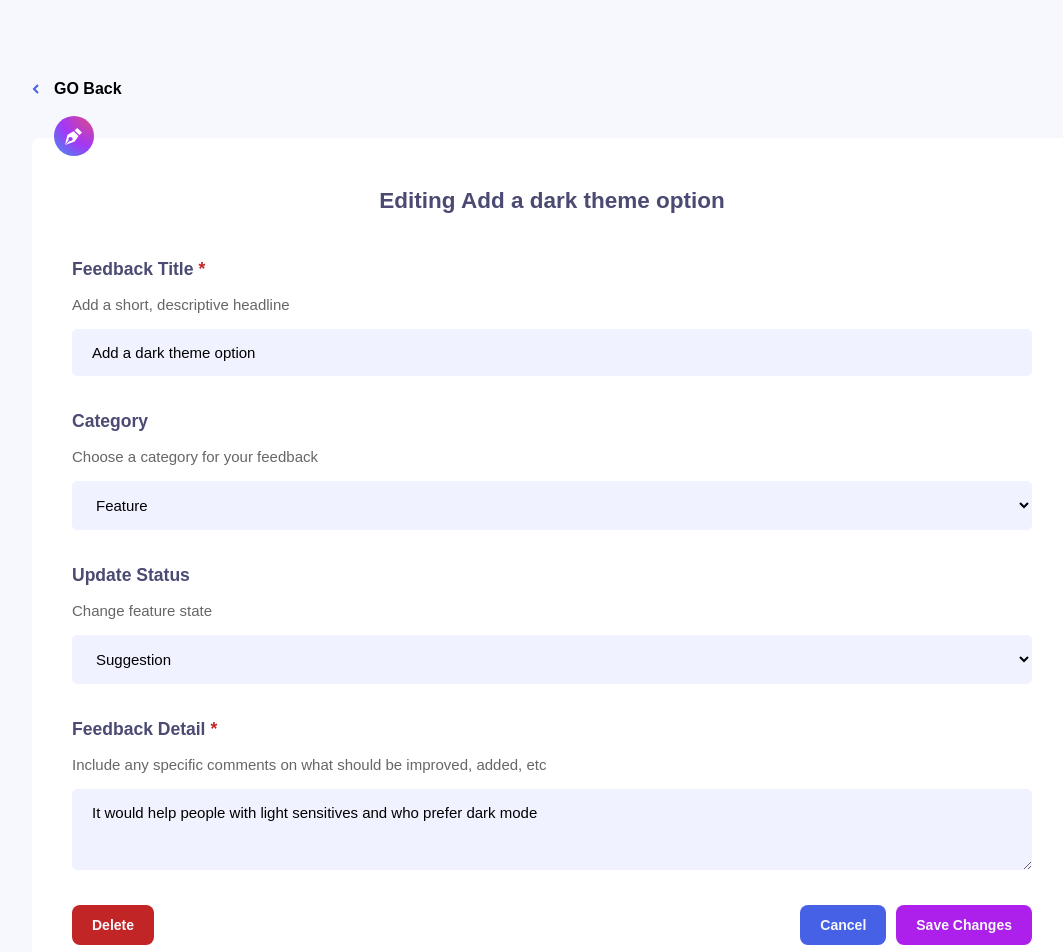
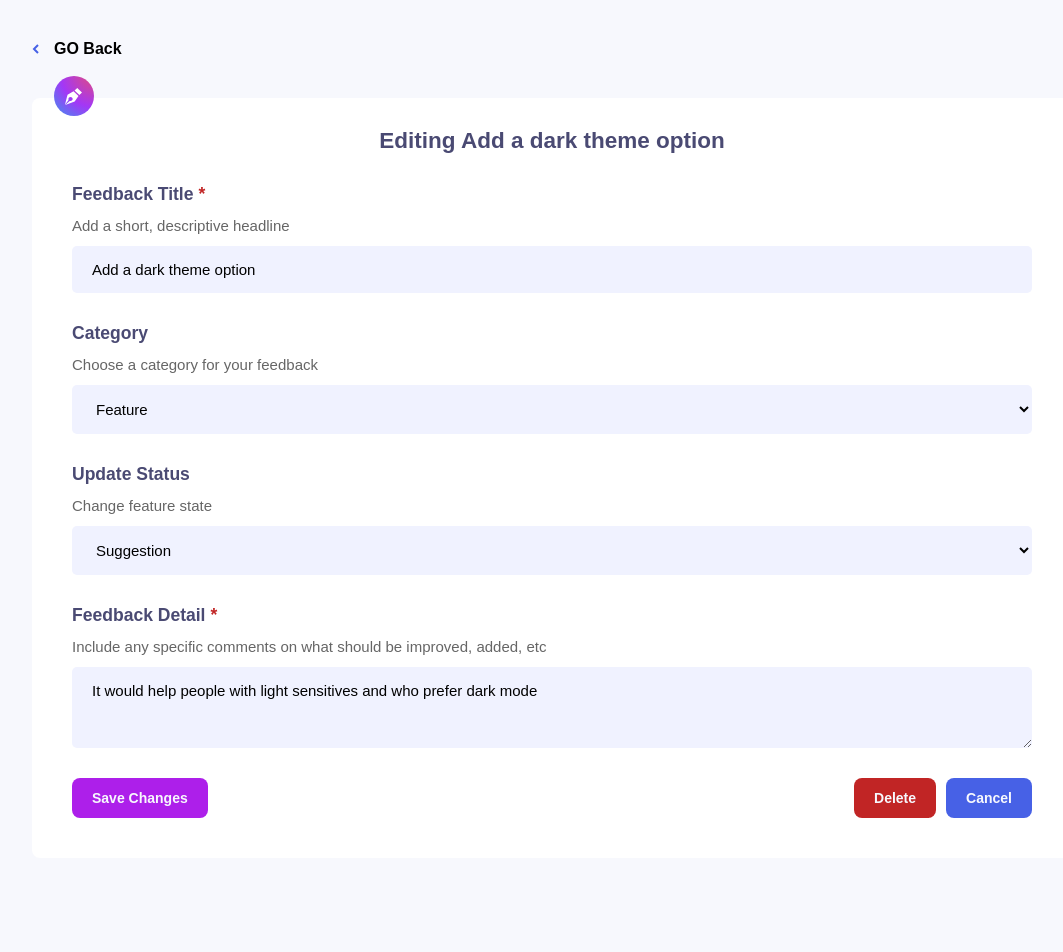
Before and after one commit to MaryamBahangeh/product-feedback-app, a React (Vite) app: page /suggestion/5b9fa833-6c61-011-8a2d-1fedbfcbef7b/edit in a window 1280 px wide. Shown: the top 952 px of the page, without its empty margins (88-1151 px from the left). After the commit the page ends 898 px from the top, so only its background shows below. Built offline with nearby package versions, Linux system fonts and the light colour scheme.

Commit message:
[UPDATE] refine UI

```diff
--- a/src/components/CreateEditForm/CreateEditForm.module.css
+++ b/src/components/CreateEditForm/CreateEditForm.module.css
@@ -1,7 +1,7 @@
 .form {
   position: relative;
   padding-inline: 4rem;
-  padding-block-start: 4rem;
+  padding-block-start: 2rem;
   padding-block-end: 4rem;
 
   border-radius: var(--border-radious);
@@ -9,7 +9,7 @@
   border: none;
 
   display: grid;
-  gap: 3.5rem;
+  gap: 3rem;
 
   > img {
     position: absolute;
@@ -19,12 +19,12 @@
 
   h2 {
     text-align: center;
-    padding: 1rem;
+    padding-top: 1rem;
   }
 
   > div {
     display: grid;
-    gap: 1.6rem;
+    gap: 1.2rem;
 
     h3 {
       display: flex;
@@ -58,7 +58,7 @@
       grid-template-columns: 1fr auto auto;
     }
 
-    .delete {
+    .save {
       justify-self: start;
     }
   }
--- a/src/components/CreateEditForm/CreateEditForm.tsx
+++ b/src/components/CreateEditForm/CreateEditForm.tsx
@@ -146,11 +146,14 @@ function CreateEditForm({
 
       <div className={styles["button-container"]}>
         <Button
+          className={styles.save}
           variant={Variant.SOLID}
-          color={Color.DANGER}
-          className={styles.delete}
-          onClick={onRemove}
+          color={Color.PRIMARY}
         >
+          {t("createEditForm.buttons.saveChanges")}
+        </Button>
+
+        <Button variant={Variant.SOLID} color={Color.DANGER} onClick={onRemove}>
           {t("createEditForm.buttons.delete")}
         </Button>
 
@@ -162,10 +165,6 @@ function CreateEditForm({
         >
           {t("createEditForm.buttons.cancel")}
         </Button>
-
-        <Button variant={Variant.SOLID} color={Color.PRIMARY}>
-          {t("createEditForm.buttons.saveChanges")}
-        </Button>
       </div>
     </form>
   );
--- a/src/components/RoadMap/RoadmapBullet/RoadmapBullet.module.css
+++ b/src/components/RoadMap/RoadmapBullet/RoadmapBullet.module.css
@@ -21,6 +21,7 @@
 
   &.small {
     font-size: var(--fz-300);
+
     > span {
       inline-size: 0.5rem;
       block-size: 0.5rem;
@@ -29,6 +30,7 @@
 
   &.medium {
     font-size: var(--fz-400);
+
     > span {
       inline-size: 0.75rem;
       block-size: 0.75rem;
@@ -37,6 +39,8 @@
 
   &.large {
     font-size: var(--fz-500);
+    font-weight: 600;
+
     > span {
       inline-size: 1rem;
       block-size: 1rem;
--- a/src/components/Suggestions/Suggestion/Suggestion.module.css
+++ b/src/components/Suggestions/Suggestion/Suggestion.module.css
@@ -40,6 +40,15 @@
     text-decoration: none;
 
     border-radius: var(--border-radious);
+
+    color: inherit;
+
+    .title {
+      font-size: var(--fz-600);
+    }
+    .description {
+      font-size: var(--fz-400);
+    }
 
     .suggestionType {
       justify-self: start;
--- a/src/components/Suggestions/Suggestion/Suggestion.tsx
+++ b/src/components/Suggestions/Suggestion/Suggestion.tsx
@@ -62,9 +62,15 @@ function Suggestion({ suggestion }: { suggestion: SuggestionModel }) {
           />
         )}
 
-        <h2>{suggestion.title}</h2>
+        <h2 className={location.pathname === "/roadmap" ? styles.title : ""}>
+          {suggestion.title}
+        </h2>
 
-        <div>{suggestion.description}</div>
+        <div
+          className={location.pathname === "/roadmap" ? styles.description : ""}
+        >
+          {suggestion.description}
+        </div>
 
         <div className={styles.suggestionType}>{suggestionType}</div>
       </Link>
--- a/src/pages/SuggestionCreatePage/SuggestionCreatePage.module.css
+++ b/src/pages/SuggestionCreatePage/SuggestionCreatePage.module.css
@@ -2,5 +2,5 @@
   display: grid;
   gap: 4rem;
   padding-inline: 3rem;
-  padding-block: 8rem;
+  padding-block: 4rem;
 }
--- a/src/pages/SuggestionEditPage/SuggestionEditPage.module.css
+++ b/src/pages/SuggestionEditPage/SuggestionEditPage.module.css
@@ -2,5 +2,5 @@
   display: grid;
   gap: 4rem;
   padding-inline: 3rem;
-  padding-block: 8rem;
+  padding-block: 4rem;
 }
--- a/src/pages/SuggestionPage/SuggestionPage.module.css
+++ b/src/pages/SuggestionPage/SuggestionPage.module.css
@@ -2,7 +2,7 @@
   display: grid;
   gap: 2rem;
   padding-inline: 3rem;
-  padding-block: 8rem;
+  padding-block: 4rem;
 
   .comments {
     display: grid;
```
